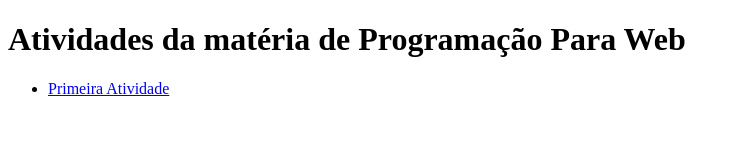
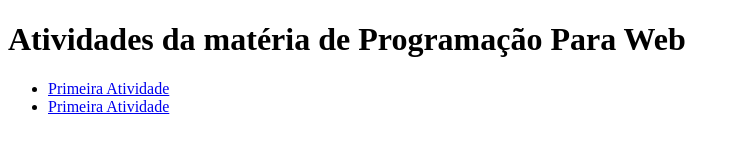
Before and after one commit to 0101vinni/Exercicios-pw, a plain HTML site: page index.html in a window 1280 px wide. Shown: the whole page, without its empty margins (0-740 px from the left). Drawn offline with Linux system fonts and the light colour scheme.

Commit message:
Update index.html

```diff
--- a/index.html
+++ b/index.html
@@ -8,6 +8,7 @@
     <h1>Atividades da matéria de Programação Para Web</h1>
     <ul>
       <li><a href="./atvd1.js">Primeira Atividade </a></li>
+      <li><a href="./atvd2.js">Primeira Atividade </a></li>
     </ul>
   </body>
 </html>
```
